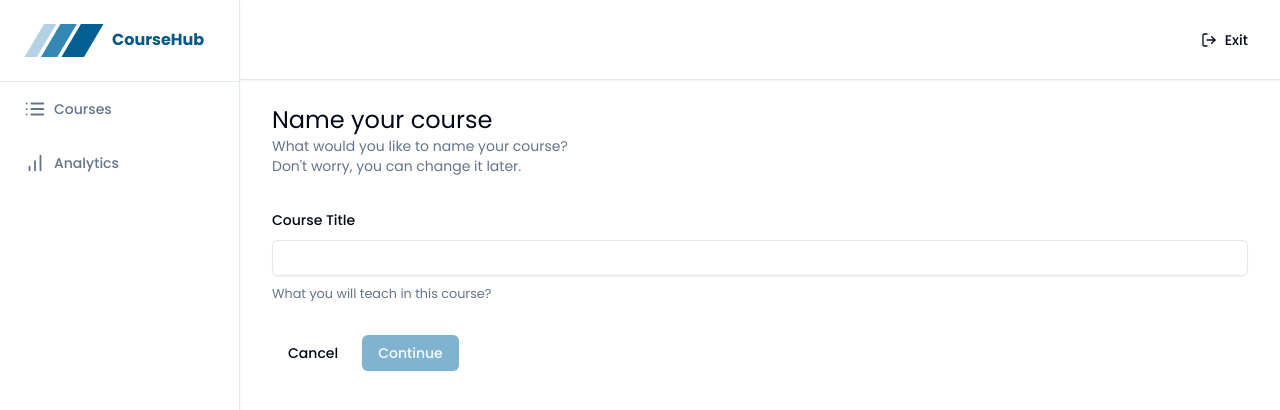
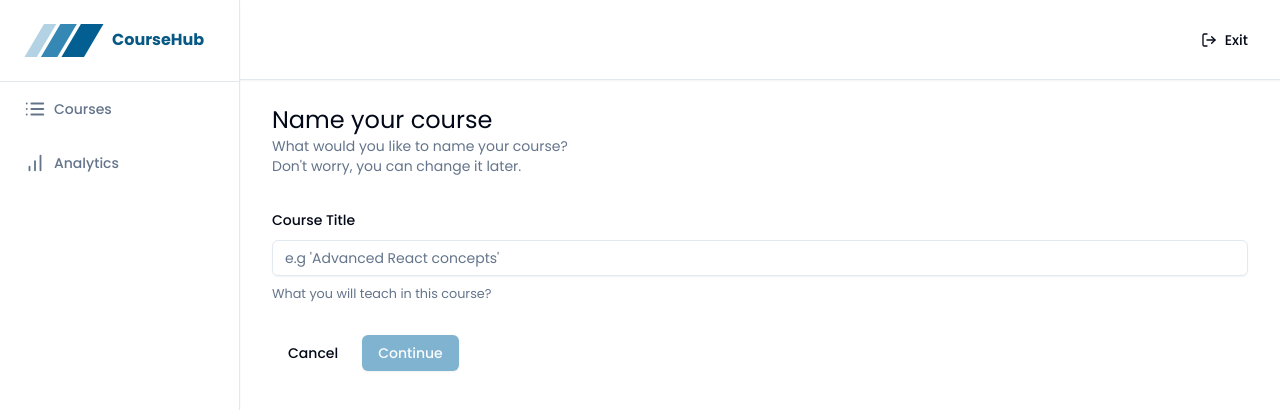
Before and after one commit to AmineElkhalidy/LMS, a Next.js app: page /teacher/create in a window 1280 px wide. Shown: the top 410 px of the page. Built offline with nearby package versions, Linux system fonts and the light colour scheme.

Commit message:
14- Current problems solved!

```diff
--- a/app/(dashboard)/(routes)/teacher/create/page.tsx
+++ b/app/(dashboard)/(routes)/teacher/create/page.tsx
@@ -40,8 +40,9 @@ const CreatePage = () => {
   async function onSubmit(values: z.infer<typeof formSchema>) {
     try {
       const response = await axios.post("/api/courses", values);
-      router.push(`/teacher/courses/${response?.data?.id}`);
-      toast.success("Course created!");
+      // router.push(`/teacher/courses/${response?.data?.id}`);
+      console.log(response);
+      toast.success("Course created Successfully!");
     } catch {
       toast.error("Something went wrong!");
     }
@@ -68,7 +69,11 @@ const CreatePage = () => {
                 <FormItem>
                   <FormLabel>Course Title</FormLabel>
                   <FormControl>
-                    <Input {...field} disabled={isSubmitting} />
+                    <Input
+                      {...field}
+                      disabled={isSubmitting}
+                      placeholder="e.g 'Advanced React concepts'"
+                    />
                   </FormControl>
                   <FormDescription>
                     What you will teach in this course?
--- a/app/api/courses/route.ts
+++ b/app/api/courses/route.ts
@@ -1,4 +1,3 @@
-//@ts-nocheck
 import { db } from "@/lib/db";
 import { auth } from "@clerk/nextjs";
 import { NextResponse } from "next/server";
@@ -9,7 +8,7 @@ export async function POST(request: Request) {
     const { title } = await request.json();
 
     if (!userId) {
-      return new NextResponse("Unauthorized!", { status: 405 });
+      return new NextResponse("Unauthorized!", { status: 401 });
     }
 
     // Create the course
--- a/components/NavbarRoutes.tsx
+++ b/components/NavbarRoutes.tsx
@@ -26,7 +26,8 @@ const NavbarRoutes = () => {
         <Link href="/teacher/courses">
           <Button
             size="sm"
-            className="bg-sky-700 duration-300 hover:bg-sky-900"
+            variant="ghost"
+            className="duration-300 hover:text-sky-700"
           >
             Teacher mode
           </Button>
```
Also changed, not shown: 1 other file (tests, documents, lock files or other folders).
